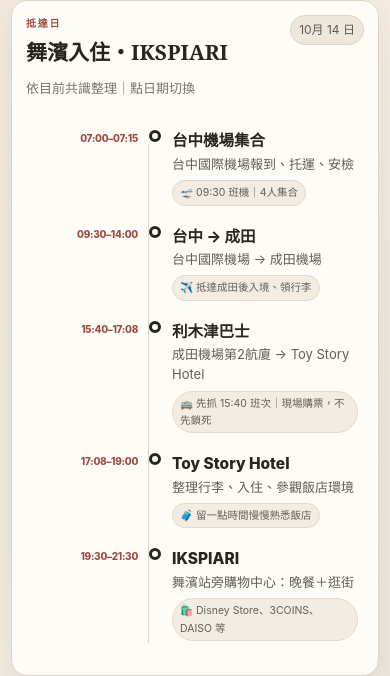
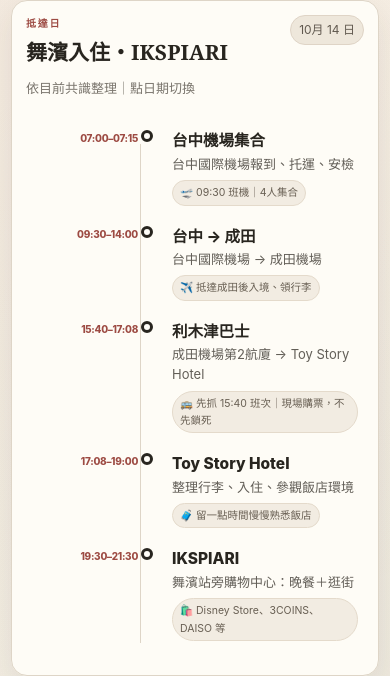
Before and after one commit to m9cy61/tokyo-trip-2026, a plain HTML site: page index.html in a window 390 px wide. Shown: the part 390-1066 px from the top of the page. Drawn offline with nearby package versions, Linux system fonts and the light colour scheme.

Commit message:
Adjust CSS positioning for route elements

```diff
--- a/index.html
+++ b/index.html
@@ -1203,7 +1203,7 @@
     position:relative;
   }
   .route:before{
-    left:130px;
+    left:122px;
     top:14px;
     bottom:18px;
     width:1px;
@@ -1239,6 +1239,7 @@
     left:auto;
     top:0;
     justify-self:center;
+    transform:translateX(-8px);
     width:12px;
     height:12px;
     margin-top:0;
@@ -1273,7 +1274,7 @@
   }
 }
 @media (max-width:390px){
-  .route:before{left:122px;}
+  .route:before{left:114px;}
   .stop{
     grid-template-columns:112px 18px minmax(0,1fr);
     column-gap:8px;
```
